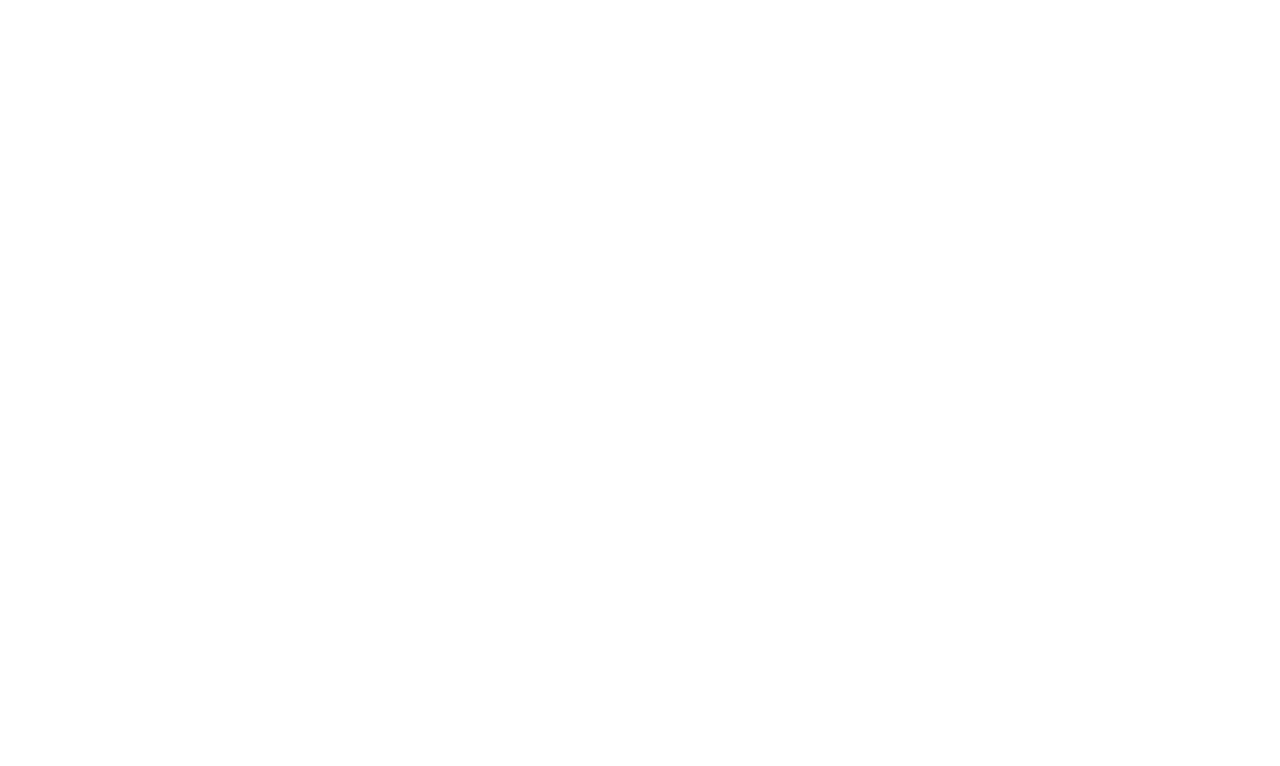
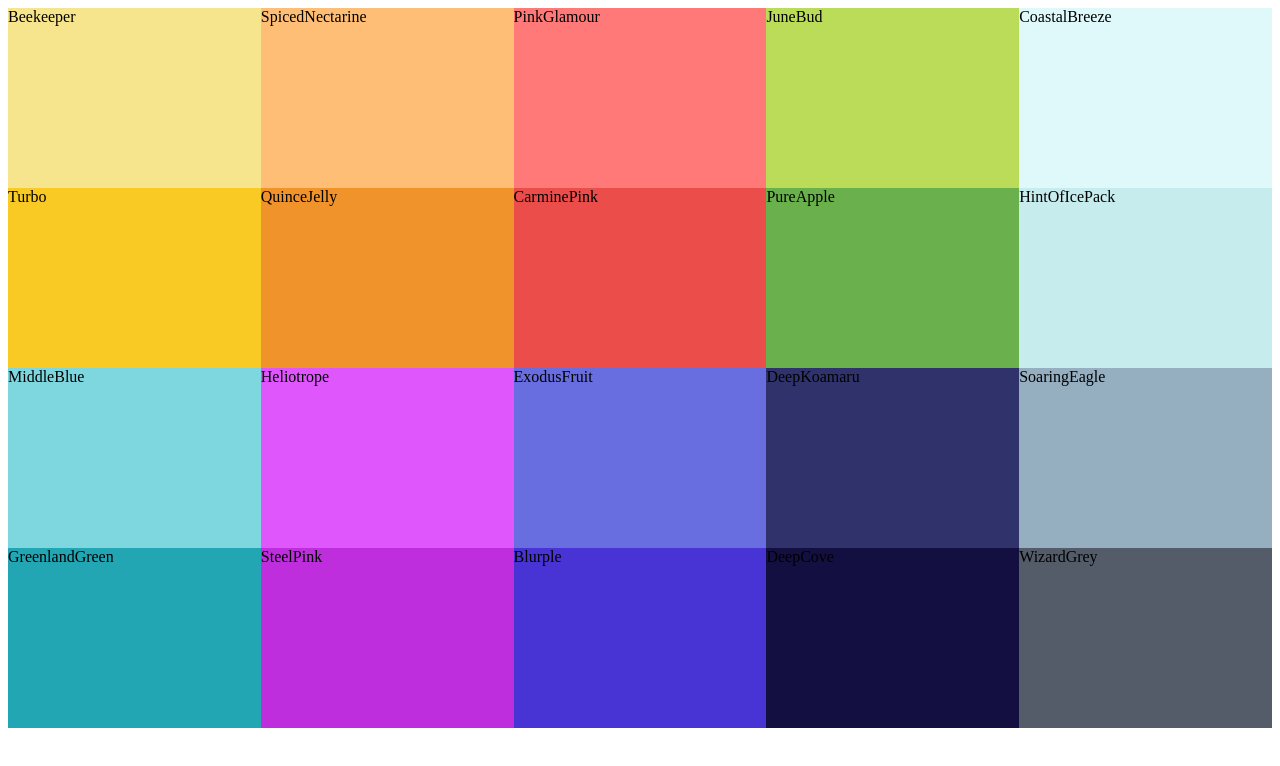
Before and after one commit to flashkicker/colorati, a React (Create React App) app: page / in a window 1280 px wide. Shown: the top 766 px of the page. Built offline with nearby package versions, Linux system fonts and the light colour scheme.

Commit message:
added colorbox

```diff
--- /dev/null
+++ b/src/ColorBox.js
@@ -0,0 +1,14 @@
+import React, { Component } from "react"
+import './color-box.css'
+
+class ColorBox extends Component {
+	render() {
+		return (
+			<div className='color-box' style={{ background: this.props.background }} className="color-box">
+				<span>{this.props.name}</span>
+			</div>
+		)
+	}
+}
+
+export default ColorBox
--- a/src/Palette.js
+++ b/src/Palette.js
@@ -1,15 +1,21 @@
-import React from 'react'
+import React, { Component } from "react"
+import ColorBox from "./ColorBox"
+import './palette.css'
 
-const Palette = () => {
+class Palette extends Component {
+	render() {
+		const colorBoxes = this.props.colors.map(color => {
+			return <ColorBox background={color.color} name={color.name} />
+		})
+
 		return (
 			<div className="palette">
 				{/* navbar goes here */}
-            <div className="palette-colors">
-                {/* bunch of color boxes */}
-            </div>
+				<div className="palette-colors">{colorBoxes}</div>
 				{/* footer goes here */}
 			</div>
 		)
 	}
+}
 
 export default Palette
--- /dev/null
+++ b/src/color-box.css
@@ -0,0 +1,7 @@
+.color-box {
+    width: 20%;
+    height: 25%;
+    margin: 0 auto;
+    display: inline-block;
+    cursor: pointer;
+}
--- /dev/null
+++ b/src/palette.css
@@ -0,0 +1,8 @@
+.palette {
+    height: 100vh;
+
+}
+
+.palette-colors {
+    height: 90%
+}
```
Lines whose indentation alone changed are shown as unchanged.
